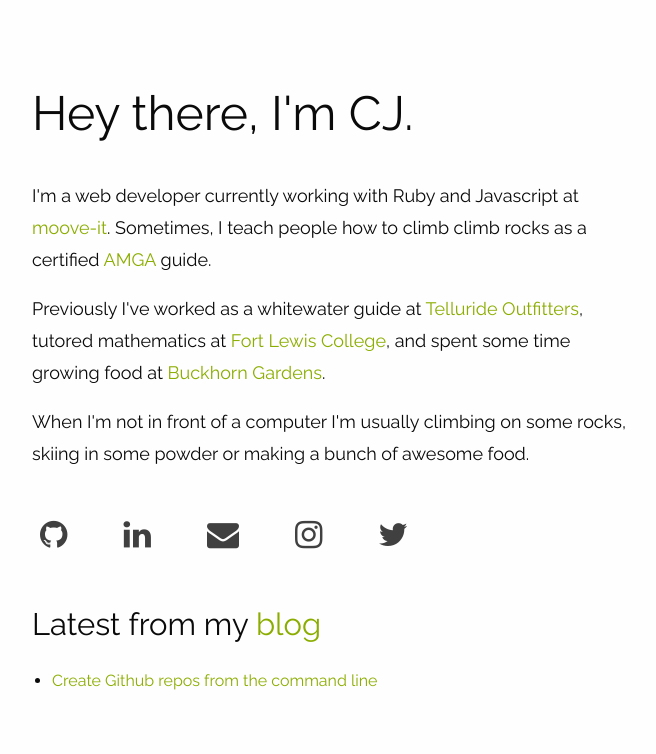
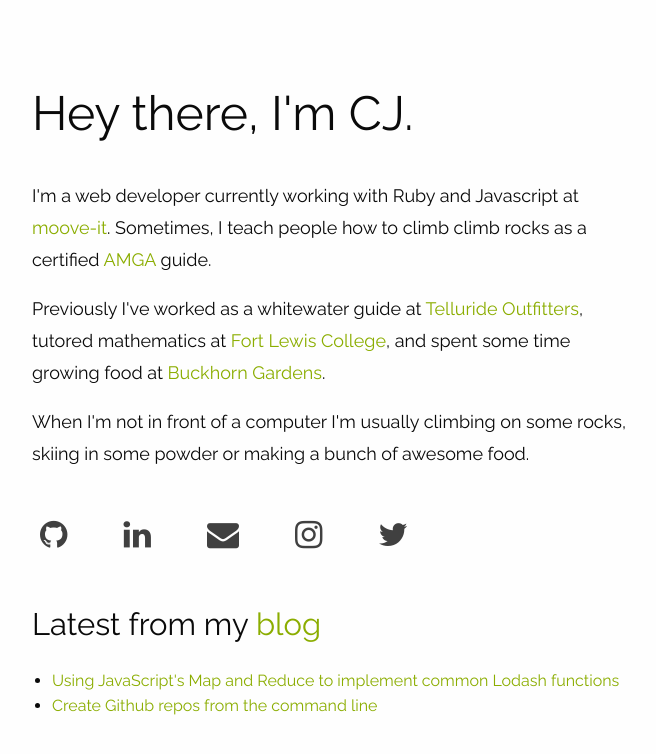
Before and after one commit to cjessett/cjessett.github.io, a Jekyll site: the page built from index.html, in a window 1280 px wide. Shown: the top 754 px of the page, without its empty margins (303-959 px from the left). Built offline with Jekyll 4.4.1, drawn with Linux system fonts in a browser that asks for light colours; nearby versions of some CDN libraries; a style sheet for code colours, icons or effects is not loaded; some of the changed lines change nothing that is shown.

Commit message:
New post

````diff
--- a/_includes/head.html
+++ b/_includes/head.html
@@ -4,7 +4,7 @@
 <head>
     <link href="//fonts.googleapis.com/css?family=Open+Sans:400,700,800|Raleway:400,200,700" rel="stylesheet" type="text/css">
     <link href="//maxcdn.bootstrapcdn.com/font-awesome/4.5.0/css/font-awesome.min.css" rel="stylesheet">
-    <link rel="stylesheet" href="//cdnjs.cloudflare.com/ajax/libs/highlight.js/9.7.0/styles/atom-one-dark.min.css">
+    <link rel="stylesheet" href="//cdnjs.cloudflare.com/ajax/libs/highlight.js/9.7.0/styles/tomorrow-night-eighties.min.css">
     <link rel="stylesheet" type="text/css" href="{{ site.url }}/css/main.css">
     <link rel="shortcut icon" href="favicon.ico">
     <meta name="viewport" content="width=device-width, initial-scale=1">
--- /dev/null
+++ b/_posts/2017-01-28-using-javascripts-map-and-reduce-to-implement-commen-lodash-and-underscore-functions.markdown
@@ -0,0 +1,100 @@
+---
+layout: post
+title: "Using JavaScript's Map and Reduce to implement common Lodash functions"
+date: 2017-01-28T14:21:45-06:00
+---
+
+Recently, I needed to use a few functions commonly available in the [Lodash](https://lodash.com) and [Underscore.js](http://underscorejs.org) libraries. I wondered if I could implement my own version of these,
+and sure enough, with JavaScript's [`reduce()`](https://developer.mozilla.org/en-US/docs/Web/JavaScript/Reference/Global_Objects/Array/Reduce)
+and [`map()`](https://developer.mozilla.org/en-US/docs/Web/JavaScript/Reference/Global_Objects/Array/map) it was fairly simple.
+
+### zip([arrays])
+
+`zip()` is a handy function that takes two arrays and returns an object whose keys are from one array and values are from the other.
+
+```
+zip(['foo', 'bar'], ['baz', 'biz']);
+// => { 'foo': 'baz', 'bar': 'biz' }
+```
+
+With just a few lines we can easily implement this with JavaScript's `reduce()`.
+
+```
+function zip (keys, values) {
+  return keys.reduce((result, currentKey, currentIndex) => {
+    result[currentKey] = values[currentIndex];
+    return result;
+  }, {});
+}
+```
+
+`reduce()` takes a callback, executed for each value in the array, and an initial value, in this case the empty object `{}`. The callback itself can take 4 arguments; an accumulator, the current value of the array, the current index of the array, and the array itself.
+
+Above, we pass in an empty object to be assigned keys and values. Then, on each iteration through the `keys` array, we set the value of that key in our `result` object to be the element with the corresponding index in the `values` array. Finally, we must return our `result` so it becomes the accumulator in the next iteration.
+
+### Object.values([object])
+
+```
+values({ a: 3, b: 5, c: 7 });
+// => [3, 5, 7]
+```
+
+`Object.values()` is currently in the ECMAScript2017 Draft and, as of this writing, is supported by Chrome(51.0) and Firefox(47). However, it is not supported in Node and I actually needed to use it the other day. Both Lodash and Underscore have support for this but I figured it could be easily implemented with `reduce()`. Sure enough, here's what I came up with:
+
+```
+function values(obj) {
+  return Object.keys(obj).reduce((vals, key) => vals.concat(obj[key]), []);
+}
+```
+
+Here we reduce on the keys of the object, and our accumulator is an array, initialized by `[]` as the 2nd argument, that is being populated with the value of each key from the object. Since the return value of `foo.concat(bar)` is an array containing all of the original elements in `foo` in addition to `bar`, our accumulator in the next iteration is exactly what we want.
+
+
+### filterWithKeys([arrays])
+
+For lack of a better name, `filterWithKeys()` takes two arrays, the first being objects and the second being an array of keys we wish to filter for.
+
+```
+const objects = [{ a: 1, b: 3, c: 5, d: 7 }, { a: 9, b: 11, c: 13, d: 17 }];
+const keys = ['a', 'c'];
+filterWithKeys(objects, keys);
+// => [{ a: 1, c: 5 }, { a: 9, c: 13 }]
+```
+
+I actually came across a pretty slick one liner solution given you know which fixed keys you want and are using JS in an environment that supports [object destructuring](https://developer.mozilla.org/en-US/docs/Web/JavaScript/Reference/Operators/Destructuring_assignment#Object_destructuring).
+
+```
+const filterForAB = ({ a, b }) => ({ a, b });
+filterForAB({ a: 1, b: 2, c: 3 });
+// => { a: 1, b: 2 }
+```
+
+Obviously you can't dynamically choose which keys you would like to filter for but if you don't need to change these filters on the fly, this solution is slick. Essentially object destructuring is used in the argument to assign local variable `a` and `b` to `arg[a]` and `arg[b]`, respectively, from the object passed in. Then, a new object is created and returned with only the keys and values for `a` and `b` using [object shorthand](https://developer.mozilla.org/en-US/docs/Web/JavaScript/Reference/Operators/Object_initializer#New_notations_in_ECMAScript_2015). This function could be combined with `map()` to filter the objects' keys in a collection, like so:
+
+```
+const objects = [{ a: 1, b: 3, c: 5, d: 7 }, { a: 9, b: 11, c: 13, d: 17 }];
+objects.map(obj => filterForAB(obj));
+// // => [{ a: 1, b: 3 }, { a: 9, b: 11 }]
+```
+
+However, if you would like a function that can accept which keys to filter for we have to try a different approach. Here is my solution,
+
+```
+function filterWithKeys(object, keys) {
+  return keys.reduce((result, key) => {
+    result[key] = object[key];
+    return result;
+  }, {});
+}
+```
+Again, we pass in an empty object as the `initialValue` and `reduce()` the keys we wish to keep into a new object with values from our object being passed in. We can combine this with `map()` to filter all of the objects in a collection, like so:
+
+```
+const objects = [{ a: 1, b: 3, c: 5, d: 7 }, { a: 9, b: 11, c: 13, d: 17 }];
+objects.map(obj => filterWithKeys(obj, ['c', 'd']));
+// => [{ c: 5, d: 7 }, { c: 13, d: 17 }]
+```
+
+JavaScript's [`reduce()`](https://developer.mozilla.org/en-US/docs/Web/JavaScript/Reference/Global_Objects/Array/Reduce)
+and [`map()`](https://developer.mozilla.org/en-US/docs/Web/JavaScript/Reference/Global_Objects/Array/map)
+are really powerful when it comes to function composition. The next time you find yourself reaching for Lodash or Underscore, consider implementing your own version of that function, even if it's just for fun :)
````
Also changed, not shown: 4 other files.
